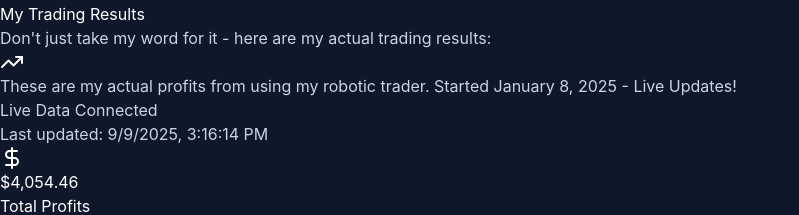
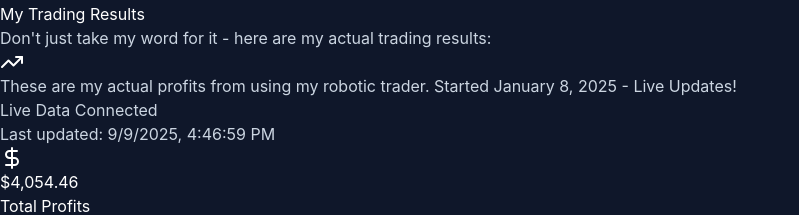
Before and after one commit to patjenkinsGIT/myrobotictrader, a React (Vite) app: page / in a window 1280 px wide. Shown: the part 3160-3375 px from the top of the page, without its empty margins (0-799 px from the left). Built offline with nearby package versions, Linux system fonts and the light colour scheme.

Commit message:
🤖 Auto-update trading data from Google Sheets

```diff
--- a/src/data/liveTrading.ts
+++ b/src/data/liveTrading.ts
@@ -1,5 +1,5 @@
 // Live Trading Data - Updated from Google Sheets
-// Last updated: 2025-09-09T15:16:14.867Z
+// Last updated: 2025-09-09T16:46:59.139Z
 
 export const liveTradingData = {
   totalProfit: 4054.46,
@@ -46,7 +46,7 @@ export const liveTradingData = {
     "profit": 85.93
   }
 ],
-  lastUpdated: "2025-09-09T15:16:14.867Z",
+  lastUpdated: "2025-09-09T16:46:59.139Z",
   isLiveData: true,
 };
 
```
